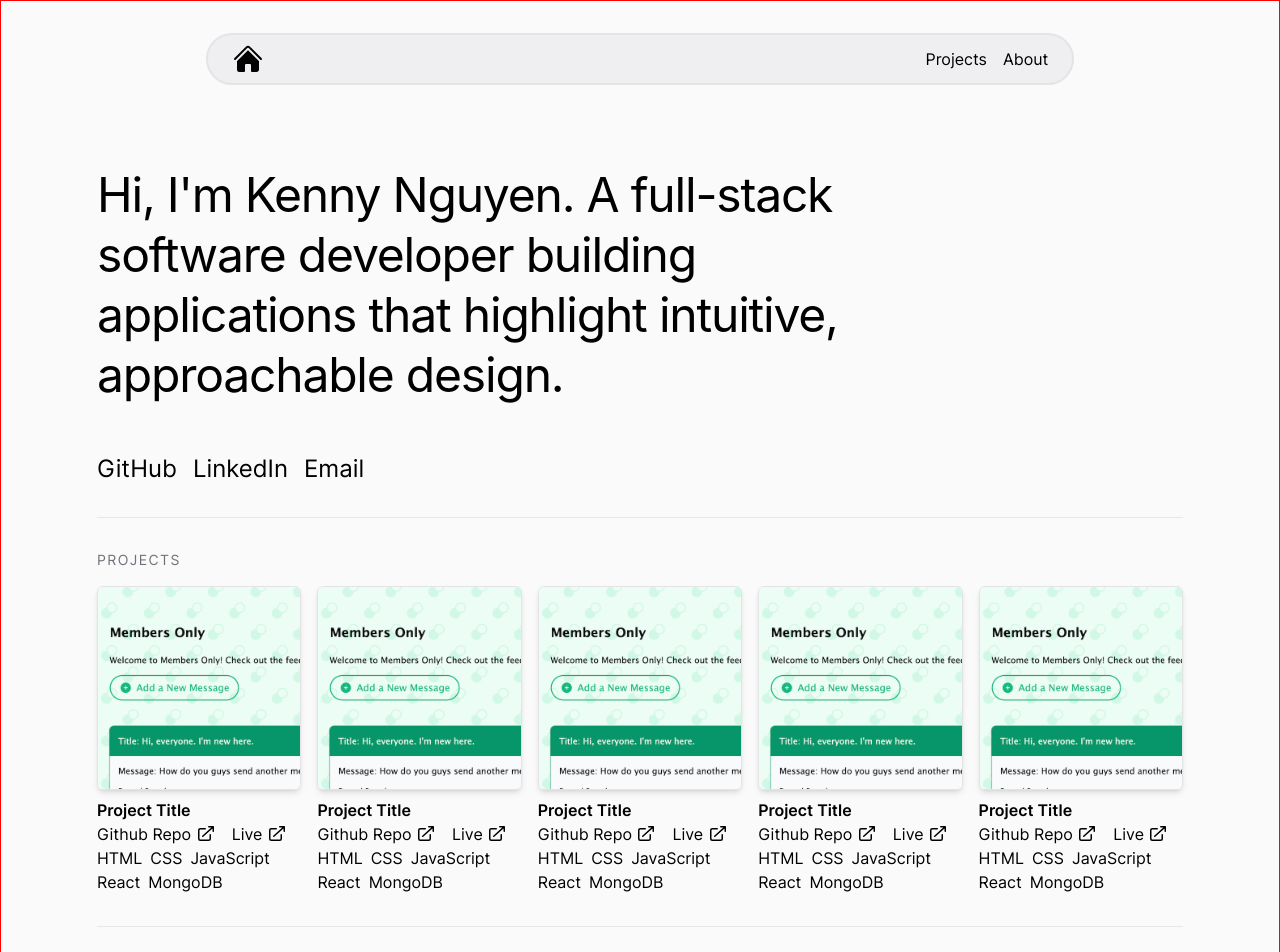
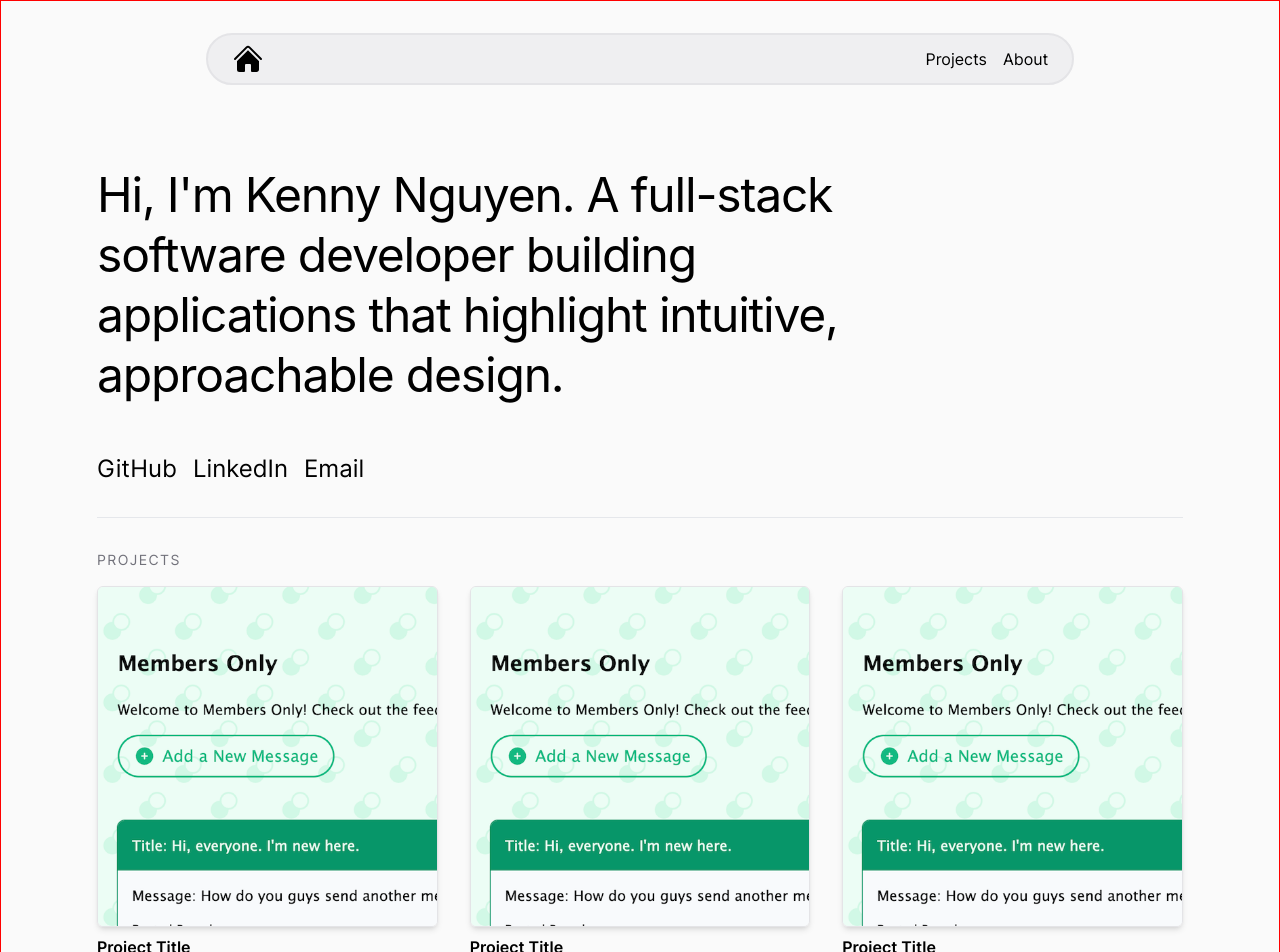
Before and after one commit to ken-ux/portfolio, a React (Vite) app: page / in a window 1280 px wide. Shown: the top 952 px of the page. Built offline with nearby package versions, Linux system fonts and the light colour scheme; a web font is replaced by a local one.

Commit message:
Reduce number of grid columns and increase gap spacing

```diff
--- a/src/components/Projects.tsx
+++ b/src/components/Projects.tsx
@@ -9,7 +9,7 @@
       >
         Projects
       </h2>
-      <div className="grid grid-cols-1 gap-4 sm:grid-cols-3 lg:grid-cols-5">
+      <div className="grid grid-cols-1 gap-8 sm:grid-cols-3 lg:grid-cols-4">
         <Project />
         <Project />
         <Project />
```
